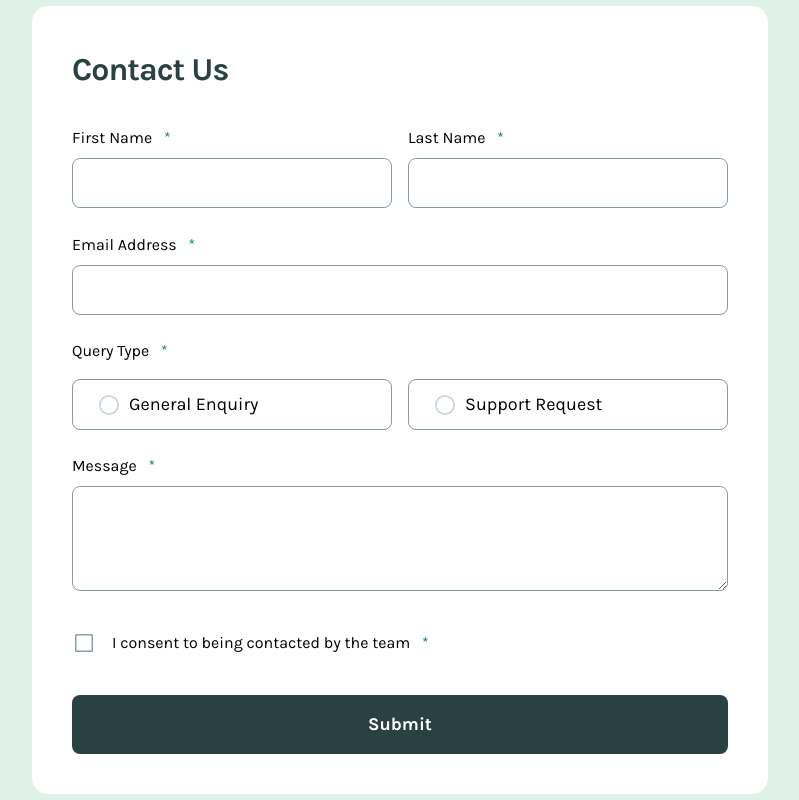
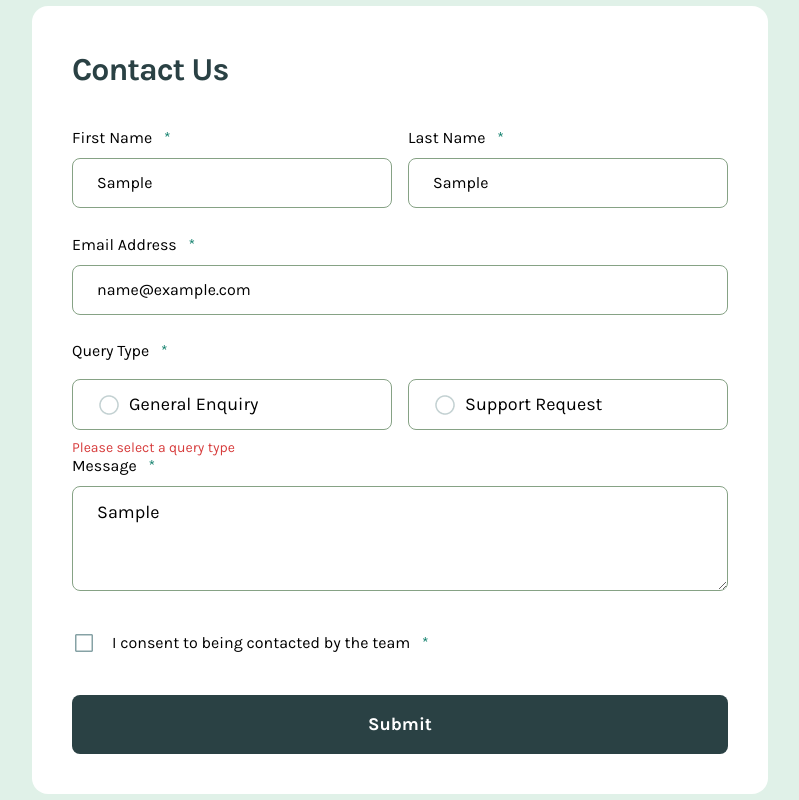
Before and after one commit to worldofwandag/contact-form, a Next.js app: page / in a window 1280 px wide. Both pictures are taken after typing "Sample", "Sample", "name@example.com", "Sample" into the empty fields and a click on the button "Submit". Shown: the whole page, without its empty margins (240-1039 px from the left). Built offline with nearby package versions, Linux system fonts and the light colour scheme; no server answers.

Commit message:
zod schema validation for forms

```diff
--- a/app/components/Contactform.tsx
+++ b/app/components/Contactform.tsx
@@ -1,11 +1,19 @@
 import React, { useState } from "react";
 import radioDeselect from "../assets/images/icon-radio-deselected.png";
-import radioSelect from "../assets/images/icon-radio-selected.svg"
+import radioSelect from "../assets/images/icon-radio-selected.svg";
 import checkboxEmpty from "../assets/images/icon-checkbox-empty.png";
-import checkboxChecked from "../assets/images/icon-checkbox-check.svg"
+import checkboxChecked from "../assets/images/icon-checkbox-check.svg";
 import Image from "next/image";
 import emailjs from "@emailjs/browser";
 import { z } from "zod";
+
+const formSchema = z.object({
+  name: z.string().min(1, "This field is required"),
+  last_name: z.string().min(1, "This field is required"),
+  email: z.string().email("Please enter a valid email address"),
+  message: z.string().min(1, "This field is required"),
+  query_type: z.string().min(1, "Please select a query type"),
+});
 
 const Contactform = () => {
   //create object to send to emailjs
@@ -22,6 +30,7 @@ const Contactform = () => {
   //for state of submit button and what shows in the button when it's submitting or when it's not
   const [isSubmitting, setIsSubmitting] = useState(false);
   const [isConsentChecked, setIsConsentChecked] = useState(false);
+  const [errors, setErrors] = useState<{ [key: string]: string }>({});
 
   const handleInputChange = (
     e: React.ChangeEvent<HTMLInputElement | HTMLTextAreaElement>
@@ -31,6 +40,10 @@ const Contactform = () => {
       ...prev,
       [name]: value,
     }));
+    // Clear error when user starts typing
+    if (errors[name]) {
+      setErrors((prev) => ({ ...prev, [name]: "" }));
+    }
   };
 
   const handleQueryTypeSelect = (queryType: string) => {
@@ -38,16 +51,36 @@ const Contactform = () => {
       ...prev,
       query_type: queryType,
     }));
+    if (errors.query_type) {
+      setErrors((prev) => ({ ...prev, query_type: "" }));
+    }
   };
 
   const handleConsentToggle = () => {
     setIsConsentChecked((prev) => !prev);
+    if (errors.consent) {
+      setErrors((prev) => ({ ...prev, consent: "" }));
+    }
+  };
+
+  const handleSubmit = async (e: React.FormEvent) => {
+    e.preventDefault();
+    setErrors({});
+
+    try {
+      formSchema.parse({
+        ...formData,
+      });
+
+      if (!isConsentChecked) {
+        setErrors((prev) => ({
+          ...prev,
+          consent: "To submit this form, please consent to being contacted",
+        }));
+        return;
       }
 
-  const handleSubmit = async (e: React.FormEvent) => {
-    e.preventDefault;
       setIsSubmitting(true);
-    try {
       if (!serviceId || !templateId || !publicKey) {
         throw new Error("EmailJS configuration missing");
       }
@@ -65,7 +98,9 @@ const Contactform = () => {
         publicKey
       );
 
-      alert("Message Sent! Thanks for completing the form, we will be in touch soon");
+      alert(
+        "Message Sent! Thanks for completing the form, we will be in touch soon"
+      );
       // Reset form
       setFormData({
         name: "",
@@ -74,13 +109,28 @@ const Contactform = () => {
         message: "",
         query_type: "",
       });
+      setIsConsentChecked(false);
     } catch (error) {
+      if (error instanceof z.ZodError) {
+        const formattedErrors: { [key: string]: string } = {};
+        error.issues.forEach((issue) => {
+          const path = issue.path[0];
+          if (path) {
+            formattedErrors[path.toString()] = issue.message;
+          }
+        });
+        setErrors(formattedErrors);
+      } else {
         console.error("Error sending email:", error);
         alert("Failed to send message. Please try again");
+      }
     } finally {
       setIsSubmitting(false);
     }
   };
+
+  const errorStyle = "border-[#D73C3C] border-2";
+  const errorTextStyle = "text-[#D73C3C] text-sm mt-2";
 
   return (
     <div className="card__container flex flex-col bg-white min-h-[773px] w-[736px] rounded-[16px] p-[40px] ">
@@ -96,26 +146,32 @@ const Contactform = () => {
                 First Name <span className="green--600 ml-[8px]">*</span>
               </div>
               <input
-                className="w-full"
+                className={`w-full ${errors.name ? errorStyle : ""}`}
                 type="text"
                 name="name"
                 value={formData.name}
                 onChange={handleInputChange}
                 required
               />
+              {errors.name && (
+                <div className={errorTextStyle}>{errors.name}</div>
+              )}
             </div>
             <div className="last__name w-[320px] h-[83px]">
               <div className="last__name--text mb-[8px]">
                 Last Name <span className="green--600 ml-[8px]">*</span>
               </div>
               <input
-                className="w-full"
+                className={`w-full ${errors.last_name ? errorStyle : ""}`}
                 type="text"
                 name="last_name"
                 value={formData.last_name}
                 onChange={handleInputChange}
                 required
               />
+              {errors.last_name && (
+                <div className={errorTextStyle}>{errors.last_name}</div>
+              )}
             </div>
           </div>
           {/* email */}
@@ -124,13 +180,16 @@ const Contactform = () => {
               Email Address <span className="green--600 ml-[8px]">*</span>
             </div>
             <input
-                className="w-full"
+              className={`w-full ${errors.email ? errorStyle : ""}`}
               type="email"
               name="email"
               value={formData.email}
               onChange={handleInputChange}
               required
             />
+            {errors.email && (
+              <div className={errorTextStyle}>{errors.email}</div>
+            )}
           </div>
           {/* query type */}
           <div className="query__type w-full h-[91px] mb-[24px]">
@@ -139,16 +198,21 @@ const Contactform = () => {
             </div>
 
             <div className="query__boxes flex flex-row w-full justify-between">
-              <div className={`query__general w-[320px] h-[51px] query__box flex flex-row items-center cursor-pointer
+              <div
+                className={`query__general w-[320px] h-[51px] query__box flex flex-row items-center cursor-pointer
                 ${
-                  formData.query_type === 'General Enquiry'
+                  formData.query_type === "General Enquiry"
                     ? "bg-[#E0F1E8] border-[#0C7D69]"
                     : "bg-white"
                 }`}
-                onClick={() => handleQueryTypeSelect('General Enquiry')}
+                onClick={() => handleQueryTypeSelect("General Enquiry")}
               >
                 <Image
-                  src={formData.query_type === 'General Enquiry' ? radioSelect : radioDeselect}
+                  src={
+                    formData.query_type === "General Enquiry"
+                      ? radioSelect
+                      : radioDeselect
+                  }
                   alt="radio select"
                   width={24}
                   height={24}
@@ -158,16 +222,21 @@ const Contactform = () => {
                   General Enquiry
                 </div>
               </div>
-              <div className={`query__support w-[320px] h-[51px] query__box flex flex-row items-center cursor-pointer
+              <div
+                className={`query__support w-[320px] h-[51px] query__box flex flex-row items-center cursor-pointer
                 ${
-                  formData.query_type === 'Support Request'
+                  formData.query_type === "Support Request"
                     ? "bg-[#E0F1E8] border-[#0C7D69]"
                     : "bg-white"
                 }`}
-                onClick={() => handleQueryTypeSelect('Support Request')}
+                onClick={() => handleQueryTypeSelect("Support Request")}
               >
                 <Image
-                  src={formData.query_type === 'Support Request' ? radioSelect : radioDeselect}
+                  src={
+                    formData.query_type === "Support Request"
+                      ? radioSelect
+                      : radioDeselect
+                  }
                   alt="radio select"
                   width={24}
                   height={24}
@@ -178,6 +247,9 @@ const Contactform = () => {
                 </div>
               </div>
             </div>
+            {errors.query_type && (
+              <div className={errorTextStyle}>{errors.query_type}</div>
+            )}
           </div>
           {/* Message */}
           <div className="message__field h-[137px] w-full">
@@ -185,13 +257,18 @@ const Contactform = () => {
               Message <span className="green--600 ml-[8px]">*</span>{" "}
             </div>
             <textarea
-              className="message__box w-full  h-[105px] text-[18px]"
+              className={`message__box w-full h-[105px] text-[18px] ${
+                errors.message ? errorStyle : ""
+              }`}
               rows={3}
               name="message"
               value={formData.message}
               onChange={handleInputChange}
               required
             />
+            {errors.message && (
+              <div className={errorTextStyle}>{errors.message}</div>
+            )}
           </div>
         </div>
       </form>
@@ -199,7 +276,7 @@ const Contactform = () => {
       <div className="consent__container flex flex-row gap-2 mb-[40px]">
         <Image
           src={isConsentChecked ? checkboxChecked : checkboxEmpty}
-          alt={isConsentChecked ? 'checkboxChecked' : 'checkboxEmpty'}
+          alt={isConsentChecked ? "checkboxChecked" : "checkboxEmpty"}
           width={24}
           height={24}
           className="flex-shrink-0 mr-2 cursor-pointer"
@@ -210,13 +287,17 @@ const Contactform = () => {
           <span className="green--600 ml-[8px]">*</span>
         </div>
       </div>
+      {errors.consent && (
+        <div className={`${errorTextStyle} mb-4`}>{errors.consent}</div>
+      )}
       {/* submit */}
       <button
         type="submit"
         disabled={isSubmitting}
         onClick={handleSubmit}
-      className="submit__button w-full h-[59px] rounded-[8px] bg-[#2A4144] text-white text-[18px] font-bold leading-[150%] cursor-pointer">
-        {isSubmitting ? 'Sending...' : 'Submit'}
+        className="submit__button w-full h-[59px] rounded-[8px] bg-[#2A4144] text-white text-[18px] font-bold leading-[150%] cursor-pointer"
+      >
+        {isSubmitting ? "Sending..." : "Submit"}
       </button>
     </div>
   );
```
Lines whose indentation alone changed are shown as unchanged.
